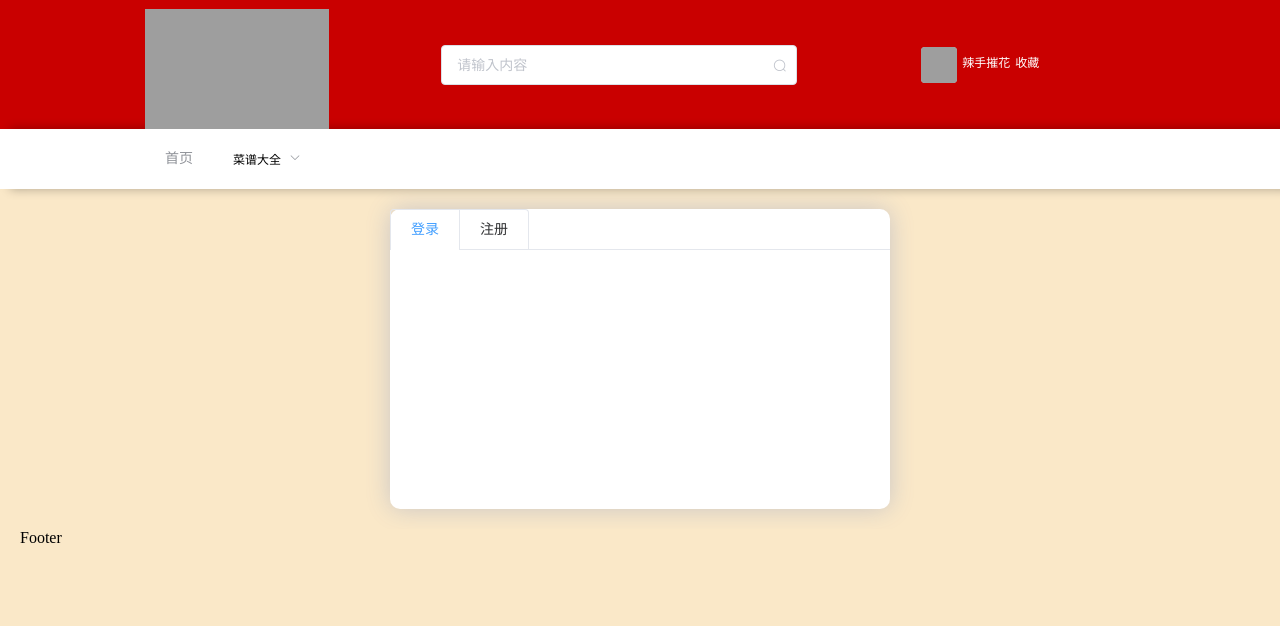
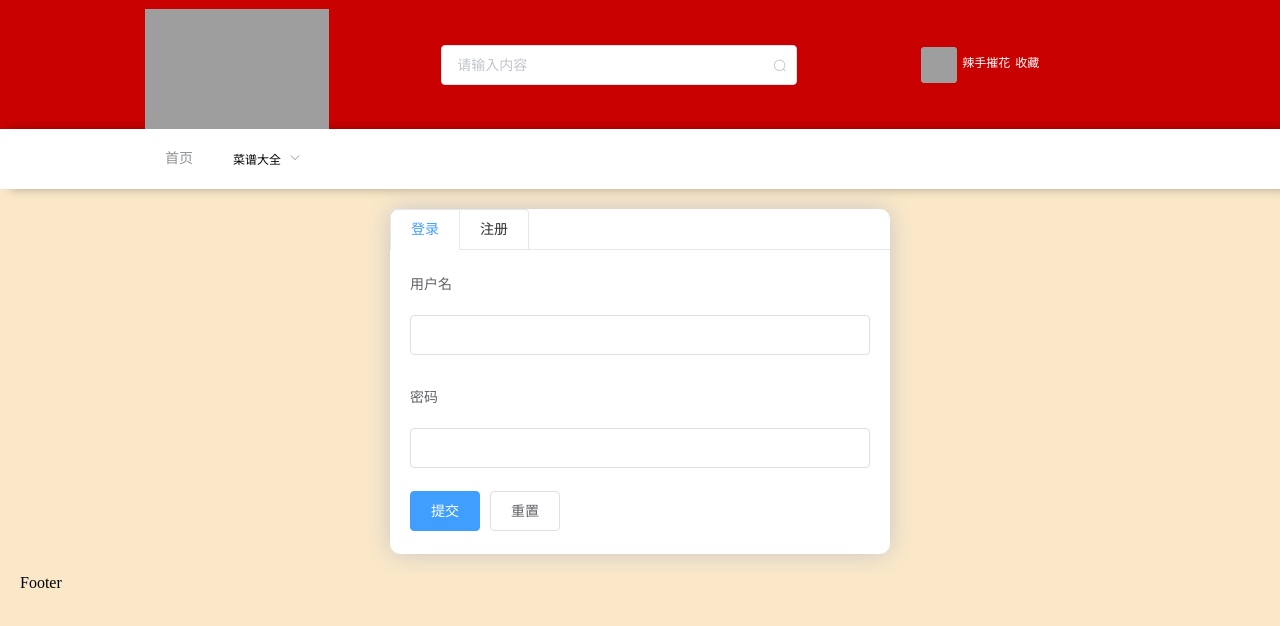
Before and after one commit to supercll/meishijie, a Vue app: page /login in a window 1280 px wide. Shown: the top 626 px of the page. Built offline with nearby package versions, Linux system fonts and the light colour scheme; grey boxes are pictures that could not be loaded.

Commit message:
增加登录注册

```diff
--- a/src/router.js
+++ b/src/router.js
@@ -11,7 +11,7 @@
 const Fans = () => import( /* webpackChunkName: "space" */ '@/views/user-space/fans');
 
 const Detail = () => import( '@/views/detail/detail');
-const Login = () => import( '@/views/login');
+const Login = () => import( '@/views/user-login/index');
 
 const viewsRoute = [
   {
--- a/src/views/login.vue
+++ b/src/views/user-login/index.vue
@@ -3,17 +3,20 @@
 
     <el-tabs v-model="activeName" type="card" @tab-click="handleClick">
       <el-tab-pane label="登录" name="login">
-
+        <login></login>
       </el-tab-pane>
       <el-tab-pane label="注册" name="second">
-
+        <Register></Register>
       </el-tab-pane>
     </el-tabs>
 
   </div>
 </template>
 <script>
+import Login from './login'
+import Register from './register'
 export default {
+  components: {Login, Register},
   data(){
     return {
       activeName: 'login'
@@ -30,7 +33,6 @@
 <style lang="stylus">
 .login-page
   width 500px
-  height 300px
   background-color #fff
   margin 0 auto
   box-shadow: 0 0 25px #cac6c6;
--- /dev/null
+++ b/src/views/user-login/login.vue
@@ -0,0 +1,67 @@
+<template>
+  <div class="login-section">
+    <el-form
+      label-position="top"
+      :model="ruleForm" status-icon
+      :rules="rules" ref="ruleForm" label-width="100px" class="demo-ruleForm"
+    >
+      <el-form-item label="用户名" prop="name">
+        <el-input type="password" v-model="ruleForm.name" autocomplete="off"></el-input>
+      </el-form-item>
+      <el-form-item label="密码" prop="checkPass">
+        <el-input type="password" v-model="ruleForm.checkPass" autocomplete="off"></el-input>
+      </el-form-item>
+      <el-form-item>
+        <el-button type="primary" @click="submitForm('ruleForm')">提交</el-button>
+        <el-button @click="resetForm('ruleForm')">重置</el-button>
+      </el-form-item>
+    </el-form>
+  </div>
+</template>
+<script>
+export default {
+  data() {
+    var validatePass = (rule, value, callback) => {
+      if (value === '') {
+        callback(new Error('请输入密码'));
+      } else {
+        if (this.ruleForm.checkPass !== '') {
+          this.$refs.ruleForm.validateField('checkPass');
+        }
+        callback();
+      }
+    };
+    return {
+      ruleForm: {
+        name: '',
+        checkPass: ''
+      },
+      rules: {
+        checkPass: [
+          { validator: validatePass, trigger: 'blur' }
+        ]
+      }
+    };
+  },
+  methods: {
+    submitForm(formName) {
+      this.$refs[formName].validate((valid) => {
+        if (valid) {
+          alert('submit!');
+        } else {
+          console.log('error submit!!');
+          return false;
+        }
+      });
+    },
+    resetForm(formName) {
+      this.$refs[formName].resetFields();
+    }
+  }
+}
+</script>
+
+<style lang="stylus">
+.login-section
+  padding 0px 20px
+</style>
--- /dev/null
+++ b/src/views/user-login/register.vue
@@ -0,0 +1,84 @@
+<template>
+  <div class="register-section">
+    <el-form
+      label-position="top"
+      :model="ruleForm"
+      status-icon :rules="rules"
+      ref="ruleForm" label-width="100px" class="demo-ruleForm"
+    >
+      <el-form-item label="姓名" prop="name">
+        <el-input type="text" v-model="ruleForm.name" autocomplete="off"></el-input>
+      </el-form-item>
+      <el-form-item label="密码" prop="pass">
+        <el-input type="password" v-model="ruleForm.pass" autocomplete="off"></el-input>
+      </el-form-item>
+      <el-form-item label="确认密码" prop="checkPass">
+        <el-input type="password" v-model="ruleForm.checkPass" autocomplete="off"></el-input>
+      </el-form-item>
+      <el-form-item>
+        <el-button type="primary" @click="submitForm('ruleForm')">提交</el-button>
+        <el-button @click="resetForm('ruleForm')">重置</el-button>
+      </el-form-item>
+    </el-form>
+  </div>
+</template>
+<script>
+  export default {
+    data() {
+      var validatePass = (rule, value, callback) => {
+        if (value === '') {
+          callback(new Error('请输入密码'));
+        } else {
+          if (this.ruleForm.checkPass !== '') {
+            this.$refs.ruleForm.validateField('checkPass');
+          }
+          callback();
+        }
+      };
+      var validatePass2 = (rule, value, callback) => {
+        if (value === '') {
+          callback(new Error('请再次输入密码'));
+        } else if (value !== this.ruleForm.pass) {
+          callback(new Error('两次输入密码不一致!'));
+        } else {
+          callback();
+        }
+      };
+      return {
+        ruleForm: {
+          name: '',
+          pass: '',
+          checkPass: '',
+          age: ''
+        },
+        rules: {
+          pass: [
+            { validator: validatePass, trigger: 'blur' }
+          ],
+          checkPass: [
+            { validator: validatePass2, trigger: 'blur' }
+          ]
+        }
+      };
+    },
+    methods: {
+      submitForm(formName) {
+        this.$refs[formName].validate((valid) => {
+          if (valid) {
+            alert('submit!');
+          } else {
+            console.log('error submit!!');
+            return false;
+          }
+        });
+      },
+      resetForm(formName) {
+        this.$refs[formName].resetFields();
+      }
+    }
+  }
+</script>
+<style lang="stylus">
+.register-section
+  padding 0 20px
+</style>
```
